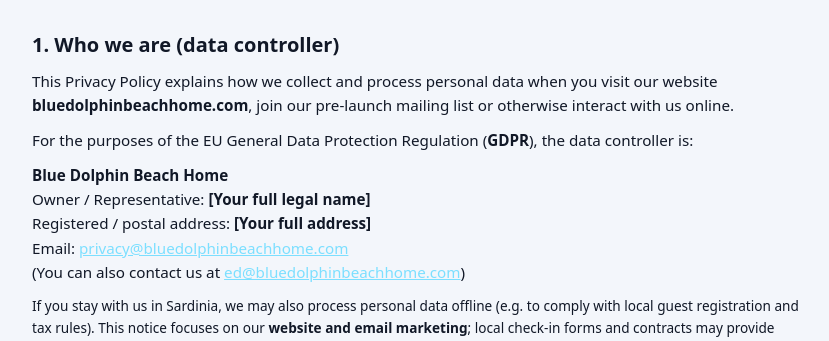
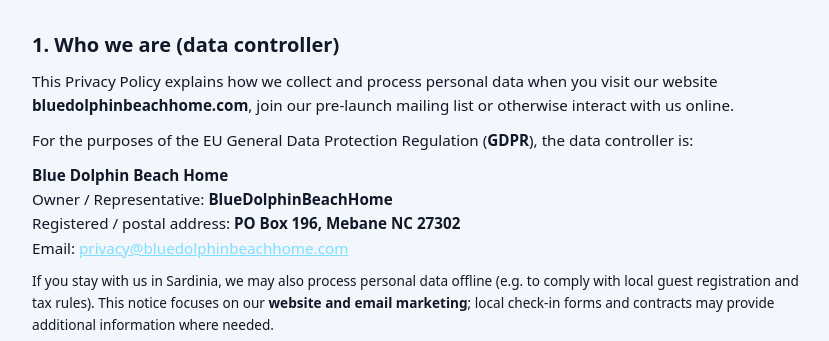
Before and after one commit to tulauskas2026/bluedolphinbeachhome, a plain HTML site: page privacy.html in a window 1280 px wide. Shown: the part 453-794 px from the top of the page, without its empty margins (218-1047 px from the left). Drawn offline with Linux system fonts and the light colour scheme.

Commit message:
Update privacy.html

```diff
--- a/privacy.html
+++ b/privacy.html
@@ -157,12 +157,10 @@
       </p>
       <p>
         <strong>Blue Dolphin Beach Home</strong><br />
-        Owner / Representative: <strong>[Your full legal name]</strong><br />
-        Registered / postal address: <strong>[Your full address]</strong><br />
+        Owner / Representative: <strong>BlueDolphinBeachHome</strong><br />
+        Registered / postal address: <strong>PO Box 196, Mebane NC 27302</strong><br />
         Email: <a href="mailto:privacy@bluedolphinbeachhome.com">privacy@bluedolphinbeachhome.com</a><br />
-        (You can also contact us at
-        <a href="mailto:ed@bluedolphinbeachhome.com">ed@bluedolphinbeachhome.com</a>)
-      </p>
+        </p>
       <p class="small">
         If you stay with us in Sardinia, we may also process personal data offline
         (e.g. to comply with local guest registration and tax rules). This notice
```
